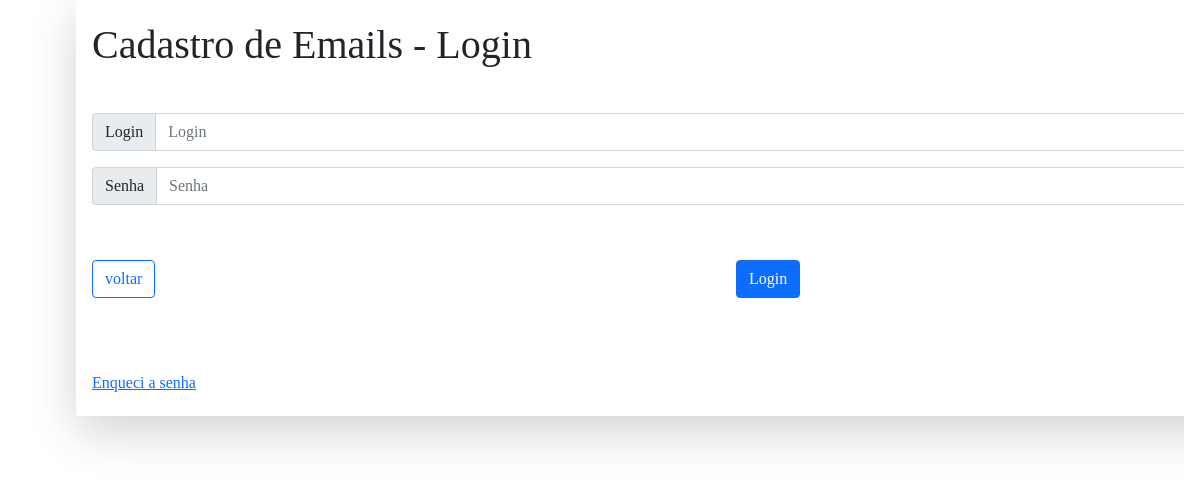
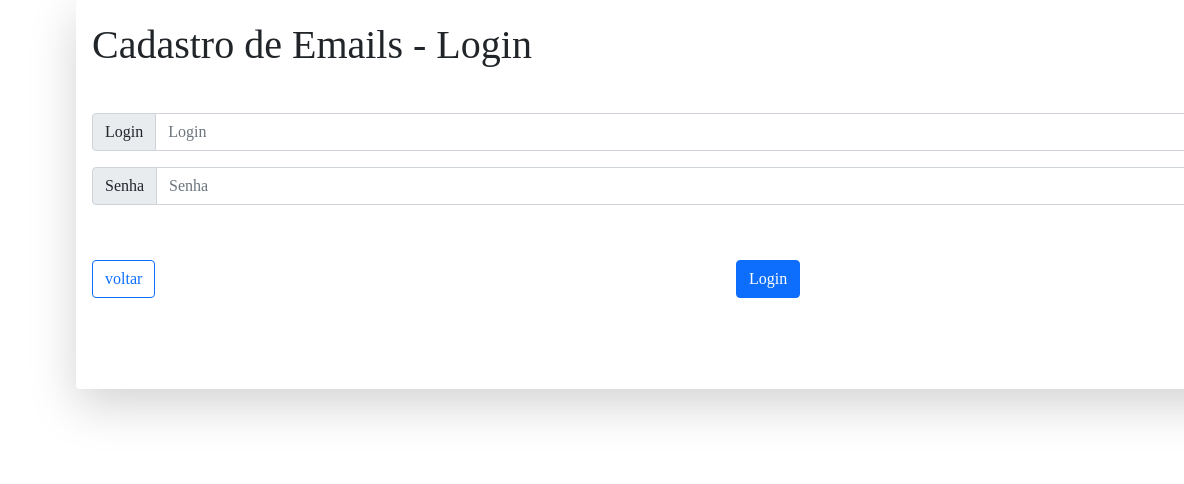
Before and after one commit to ArthurMinoti/assinatura-email, a PHP site: page /login.php in a window 1400 px wide; the page is wider, and only the part inside the window is pictured. Shown: the part 61-545 px from the top of that part, without its empty margins (216-1400 px from the left). Run offline with PHP 8.4, Linux system fonts and the light colour scheme.

Commit message:
Versão 0.2

```diff
--- a/view/login.php
+++ b/view/login.php
@@ -67,7 +67,6 @@
                 </div>
         </form>
         <br><br>
-        <h6><a href="senha.php" role="button">Enqueci a senha</a></h6><!--TODO terminar de configurar recuperação de de senha-->
     </div>
 </div>
 </body>
```
